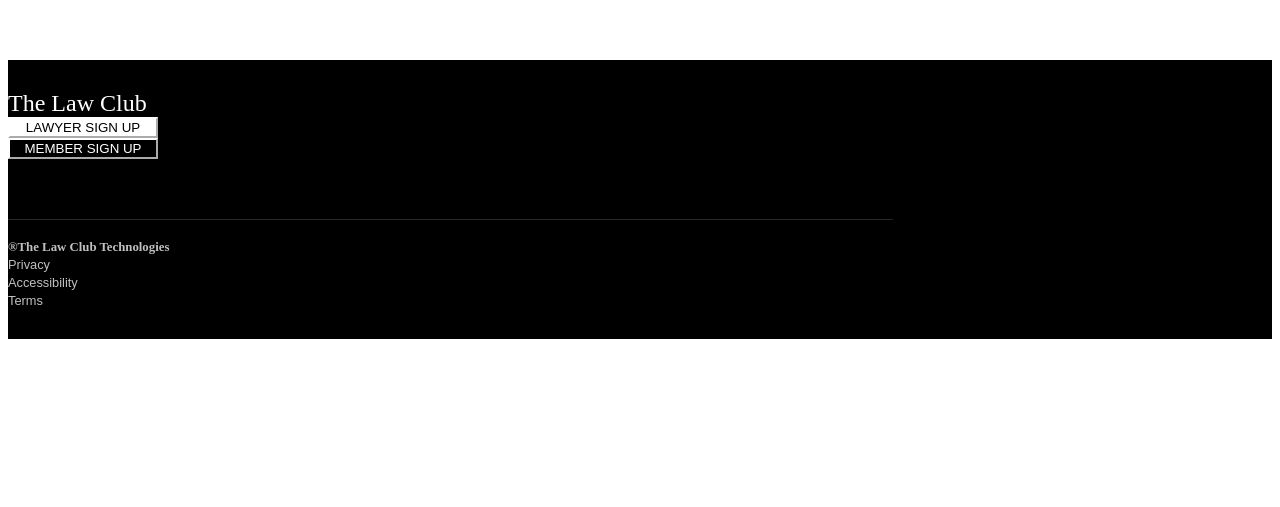
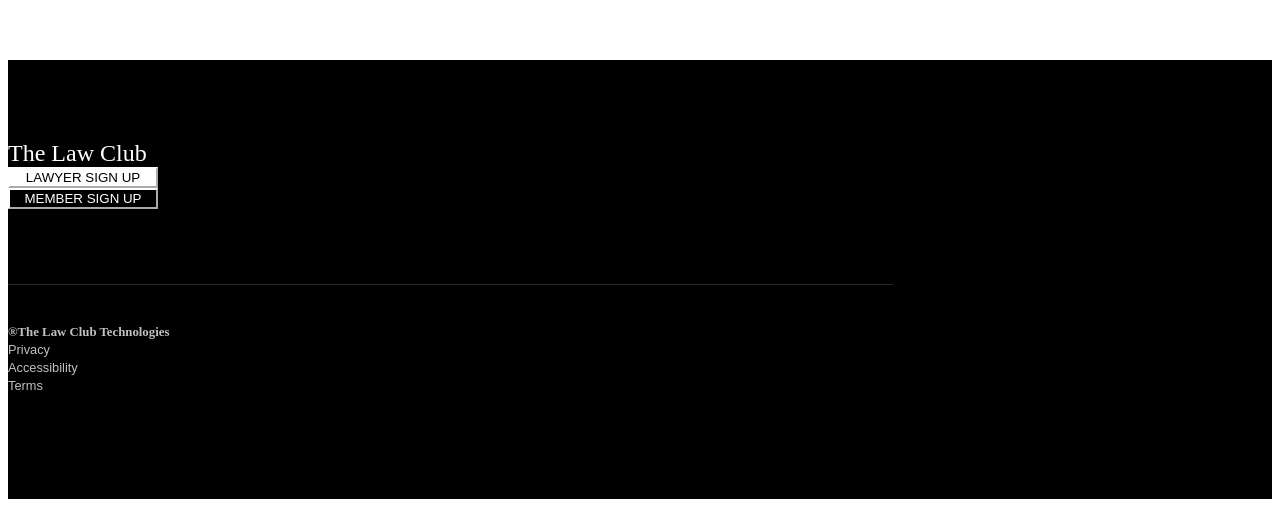
Before and after one commit to HPrieto/iLawyerNow.com, a React app: page / in a window 1280 px wide. Shown: the part 3646-4153 px from the top of the page. Before the commit the page ends 3993 px from the top, so only its background shows below. Built offline with nearby package versions, Linux system fonts and the light colour scheme; the HTML template or start-up script is replaced by a standard one.

Commit message:
footer margins

```diff
--- a/src/component/layout/layout.css
+++ b/src/component/layout/layout.css
@@ -363,17 +363,25 @@
 		margin-top: 10px !important;
 	}
 	.footer-top {
-		padding-bottom:125px !important;
+		padding-bottom:115px !important;
 		padding-top: 25px !important;
 	}
 	.footer-bottom {
-		padding-top: 50px !important;
+		padding-top: 30px !important;
 		padding-bottom: 50px !important;
 	}
 }
 
 /* mid -> beyond */
-@media screen and (min-width: 991px) {
+@media screen and (min-width: 993px) {
+	.footer-top {
+		padding-bottom:75px !important;
+		padding-top: 50px !important;
+	}
+	.footer-bottom {
+		padding-top: 40px !important;
+		padding-bottom: 75px !important;
+	}
 }
 
 /* mid -> large */
```
Also changed, not shown: public/build/bundle.js, 1 other file (tests, documents, lock files or other folders).
